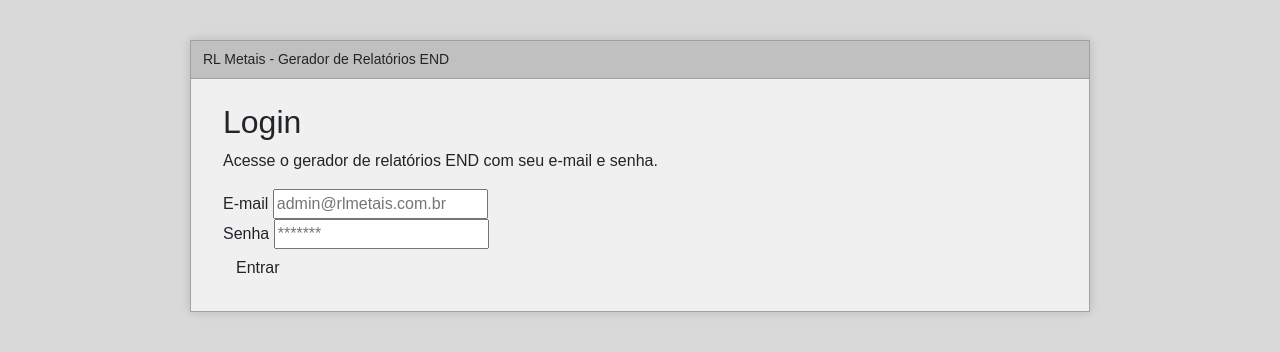
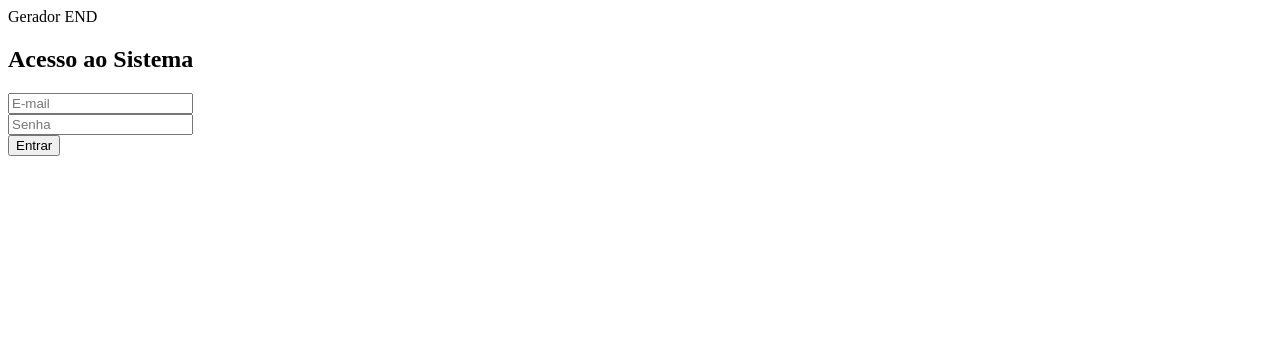
Before and after one commit to geradorderelatoriosend/geradorderelatoriosend, a Flask app: page /login in a window 1280 px wide. Shown: the top 352 px of the page. Run offline with Flask 3, Linux system fonts and the light colour scheme.

Commit message:
update requirements

```diff
--- a/requirements.txt
+++ b/requirements.txt
@@ -3,3 +3,4 @@
 gunicorn
 flask
 docxcompose
+sqlalchemy
--- a/templates/base.html
+++ b/templates/base.html
@@ -1,88 +1,23 @@
 <!DOCTYPE html>
-<html lang="pt-br">
-  <head>
-    <meta charset="UTF-8" />
-    <title>{% block title %}RL Metais - END{% endblock %}</title>
-    <meta name="viewport" content="width=device-width, initial-scale=1" />
-    <!-- Bootstrap básico -->
-    <link
-      href="https://cdn.jsdelivr.net/npm/bootstrap@5.3.3/dist/css/bootstrap.min.css"
-      rel="stylesheet"
-    />
+<html lang="pt-BR">
+<head>
+    <title>Gerador de Relatórios END</title>
+    <link rel="stylesheet" href="/static/css/style.css">
+</head>
+<body>
 
-    <style>
-      body {
-        font-family: Arial, sans-serif;
-        background-color: #d9d9d9; /* fundo cinza igual “app” */
-      }
+<div class="top">
+    <div>Gerador END</div>
+    <div>
+        {% if session.email %}
+        <a href="/logout">Sair</a>
+        {% endif %}
+    </div>
+</div>
 
-      .app-window {
-        max-width: 900px;
-        margin: 40px auto;
-        background-color: #f0f0f0;
-        border: 1px solid #a0a0a0;
-        box-shadow: 0 0 10px rgba(0, 0, 0, 0.15);
-      }
+<div class="content">
+    {% block content %}{% endblock %}
+</div>
 
-      .app-header {
-        background-color: #c0c0c0;
-        padding: 8px 12px;
-        border-bottom: 1px solid #a0a0a0;
-        font-size: 14px;
-      }
-
-      .app-body {
-        padding: 24px 32px;
-      }
-
-      .btn-menu {
-        display: block;
-        width: 100%;
-        margin-bottom: 12px;
-        padding: 10px 12px;
-        text-align: left;
-        border-radius: 4px;
-        border: 1px solid #999;
-        background-color: #e0e0e0;
-        font-size: 14px;
-      }
-
-      .btn-menu:hover {
-        background-color: #d4d4d4;
-      }
-
-      .logo {
-        text-align: center;
-        margin-bottom: 24px;
-      }
-
-      .logo span {
-        display: inline-block;
-        padding: 8px 16px;
-        border: 1px solid #999;
-        background-color: #ffffff;
-        font-weight: bold;
-        font-size: 16px;
-      }
-    </style>
-
-    {% block extra_head %}{% endblock %}
-  </head>
-  <body>
-    <div class="app-window">
-      <div class="app-header">
-        RL Metais - Gerador de Relatórios END
-        {% if session.user_email %}
-        <span class="float-end">Usuário: {{ session.user_email }}</span>
-        {% endif %}
-      </div>
-
-      <div class="app-body">
-        {% block content %}{% endblock %}
-      </div>
-    </div>
-
-    <script src="https://cdn.jsdelivr.net/npm/bootstrap@5.3.3/dist/js/bootstrap.bundle.min.js"></script>
-    {% block extra_js %}{% endblock %}
-  </body>
+</body>
 </html>
--- a/templates/login.html
+++ b/templates/login.html
@@ -1,39 +1,18 @@
 {% extends "base.html" %}
-{% block title %}Login - RL Metais{% endblock %}
+{% block content %}
 
-{% block content %}
-  <h2 class="center">Login</h2>
-  <p class="center">
-    Acesse o gerador de relatórios END com seu e-mail e senha.
-  </p>
+<h2>Acesso ao Sistema</h2>
 
-  {% if error %}
-  <div class="error">{{ error }}</div>
-  {% endif %}
+<form action="/login" method="post">
 
-  <form method="post" action="{{ url_for('login') }}">
-    <div class="field">
-      <label for="email">E-mail</label>
-      <input
-        type="email"
-        id="email"
-        name="email"
-        required
-        placeholder="admin@rlmetais.com.br"
-      />
-    </div>
+    <input type="email" name="email" placeholder="E-mail"><br>
+    <input type="password" name="password" placeholder="Senha"><br>
 
-    <div class="field">
-      <label for="password">Senha</label>
-      <input
-        type="password"
-        id="password"
-        name="password"
-        required
-        placeholder="*******"
-      />
-    </div>
+    <button type="submit">Entrar</button>
 
-    <button type="submit" class="btn btn-block">Entrar</button>
-  </form>
+    {% if error %}
+        <p style="color:red">{{error}}</p>
+    {% endif %}
+</form>
+
 {% endblock %}
```
Also changed, not shown: templates/dashboard.html (+4 -29 lines), static/css/style.css (added), templates/cliente_form.html (added), templates/relatorio_confirmar.html (added), templates/relatorio_lp.html (added), templates/relatorio_pm.html (added), templates/relatorio_tipo.html (added), templates/relatorio_us.html (added).
